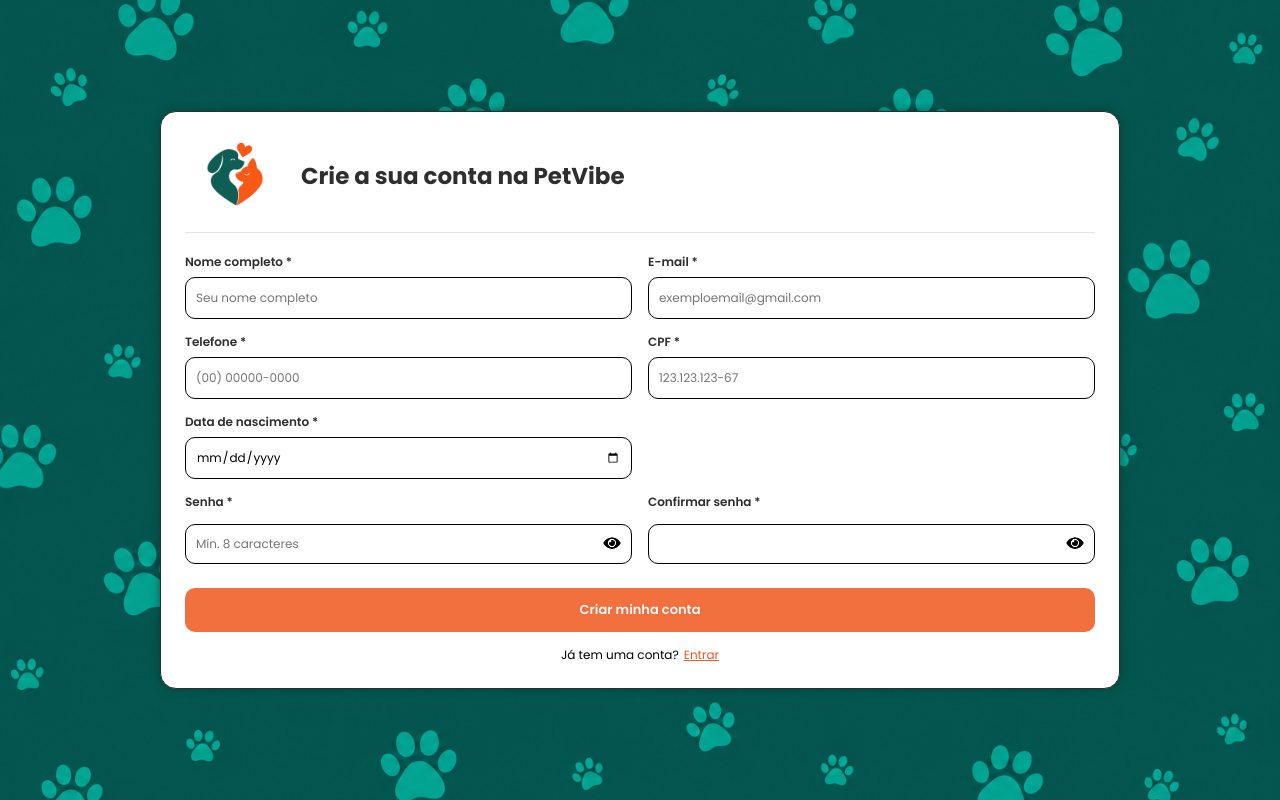
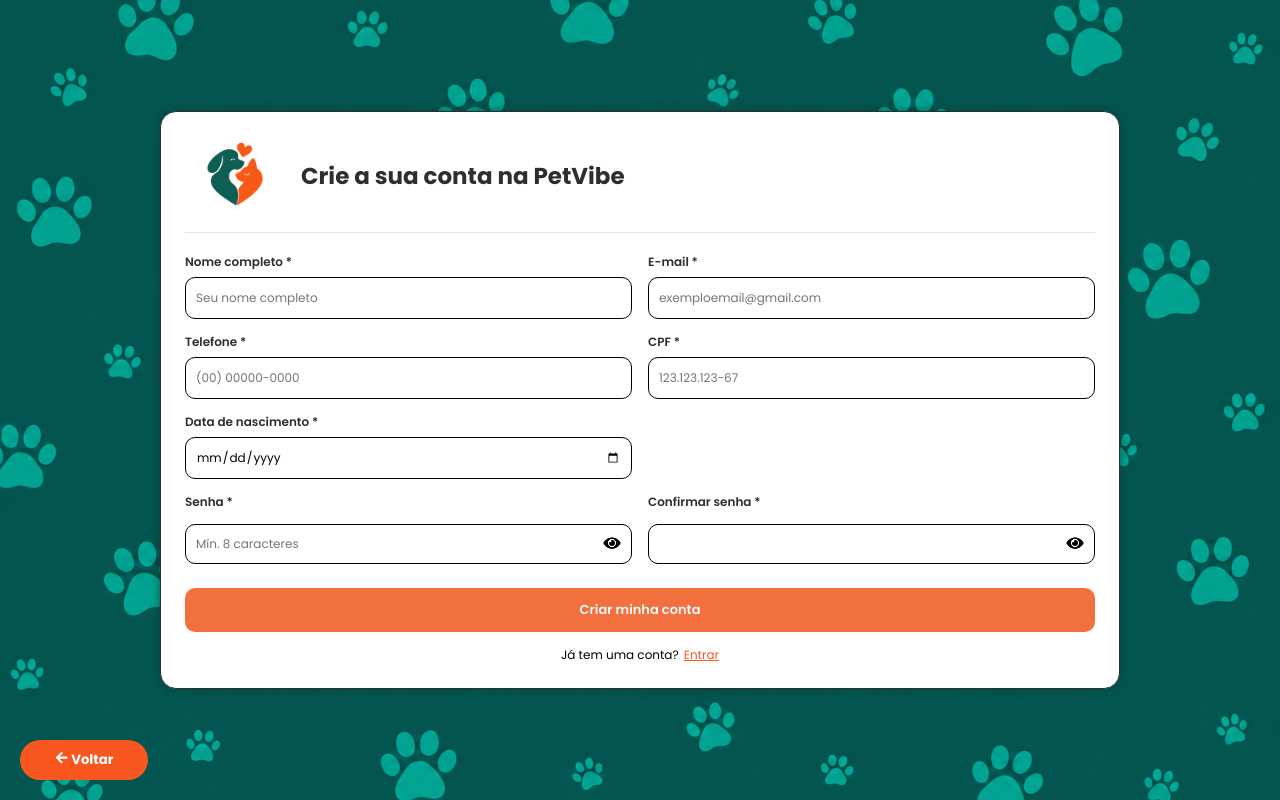
Before and after one commit to Eder-Rafael-Avila/pet-vibe, a React (Vite) app in the folder frontend/: page /Cadastro in a window 1280 px wide. Built offline with nearby package versions, Linux system fonts and the light colour scheme; a web font is replaced by a local one.

Commit message:
botao voltar

```diff
--- a/frontend/src/components/cadastro-ong/index.jsx
+++ b/frontend/src/components/cadastro-ong/index.jsx
@@ -1,11 +1,11 @@
 import './index.scss'
 import { NavLink } from 'react-router-dom';
 import { useState } from 'react';
-import { FaEye, FaEyeSlash } from "react-icons/fa";
+import { FaEye, FaEyeSlash, FaArrowLeft } from "react-icons/fa";
 import * as formatacao from '../../utils/formatacaoUtils.js';
 import ModalTermos from '../../components/ModalTermos';
 
-export default function CadastroOng(){
+export default function CadastroOng() {
 
     const [mostrarSenha, setMostrarSenha] = useState(false);
     const [mostrarConfirmar, setMostrarConfirmar] = useState(false);
@@ -54,7 +54,7 @@ export default function CadastroOng(){
         }
     }
 
-    return(
+    return (
         <div className="page-cadastroOng">
             <div className="corpo">
                 <form onSubmit={e => cadastrarOng(e)}>
@@ -131,7 +131,7 @@ export default function CadastroOng(){
                                         onChange={e => setSenha(e.target.value)}
                                     />
 
-                                    <FaEye className="olho"/>
+                                    <FaEye className="olho" />
 
                                     {mostrarSenha ? (
                                         <FaEyeSlash className='olho' onClick={() => setMostrarSenha(false)} />
@@ -201,7 +201,10 @@ export default function CadastroOng(){
                         </div>
                     </div>
                 </form>
+                            <NavLink to="/"  ><button className="Voltar-pagina" ><b> <FaArrowLeft className="seta" /> Voltar</b></button></NavLink>
+
             </div>
+
         </div>
     )
 }
--- a/frontend/src/components/cadastro-ong/index.scss
+++ b/frontend/src/components/cadastro-ong/index.scss
@@ -476,4 +476,18 @@
         cursor: pointer;
         text-decoration: underline;
     }
-}}
+
+}
+.Voltar-pagina{
+        position: absolute;
+        bottom:  20px;
+        left: 20px;
+        padding: 10px 35px;
+        border-radius: 20px;
+        background-color: var(--corLaranjaContraste);
+        color: white;
+        border: none;
+        cursor: pointer;
+
+        }
+}
--- a/frontend/src/components/cadastro/index.jsx
+++ b/frontend/src/components/cadastro/index.jsx
@@ -1,7 +1,7 @@
 import './index.scss'
 import { NavLink } from 'react-router-dom';
 import { useState } from 'react';
-import { FaEye, FaEyeSlash } from "react-icons/fa";
+import { FaEye, FaEyeSlash, FaArrowLeft } from "react-icons/fa";
 import * as formatacao from '../../utils/formatacaoUtils.js';
 
 export default function Cadastro(){
@@ -176,7 +176,10 @@ export default function Cadastro(){
                         </div>
                     </div>
                 </form>
+                                                        <NavLink to="/"  ><button className="Voltar-pagina" ><b> <FaArrowLeft className="seta" /> Voltar</b></button></NavLink>
+
             </div>
+
         </div>
     )
 }
--- a/frontend/src/components/cadastro/index.scss
+++ b/frontend/src/components/cadastro/index.scss
@@ -421,4 +421,16 @@
             margin-bottom: 8px;
         }
     }
+    .Voltar-pagina{
+        position: absolute;
+        bottom:  20px;
+        left: 20px;
+        padding: 10px 35px;
+        border-radius: 20px;
+        background-color: var(--corLaranjaContraste);
+        color: white;
+        border: none;
+        cursor: pointer;
+
+        }
 }
```
Lines whose indentation alone changed are shown as unchanged.
